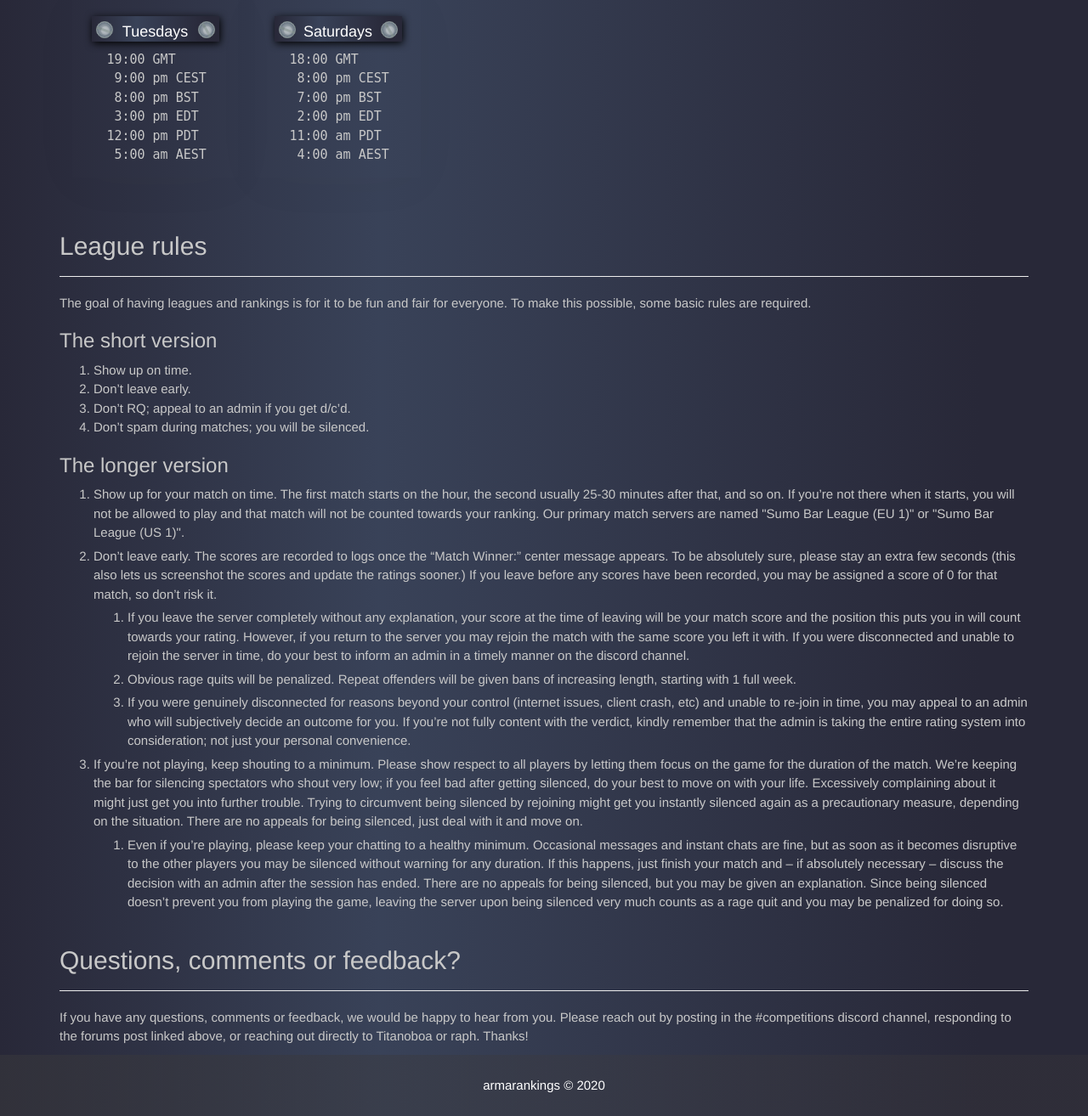
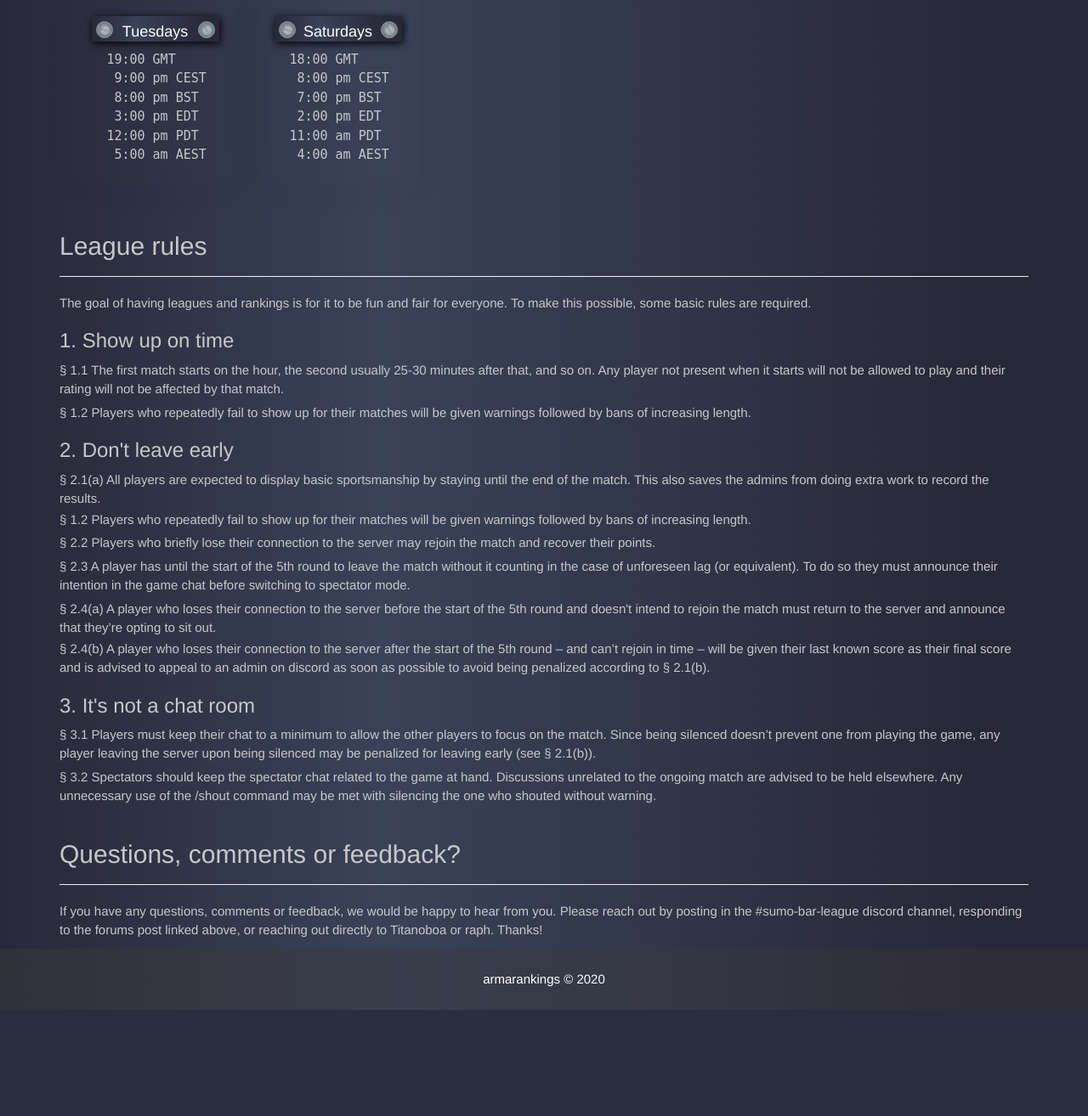
Before and after one commit to raphleu/arma-rankings, a Flask app: page /league-info in a window 1280 px wide. Shown: the part 764-2078 px from the top of the page at 85% size. After the commit the page ends 1953 px from the top, so only its background shows below. Run offline with Flask 2, Linux system fonts and the light colour scheme; some libraries are stand-ins or nearby versions.

Commit message:
Big rule update
Unable to find how to do the X.x numbers with <li>, I changed those to <div>. Totally winged it, hope it's useful.

```diff
--- a/app/templates/league-info.html
+++ b/app/templates/league-info.html
@@ -32,58 +32,49 @@
     </div>
     <p>
       The goal of having leagues and rankings is for it to be fun and fair for everyone. To make this possible, some basic rules are required.
-      <h3>The short version</h3>
-      <ol>
-        <li>
-          Show up on time.
-        </li>
-        <li>
-          Don’t leave early.
-        </li>
-        <li>
-          Don’t RQ; appeal to an admin if you get d/c’d.
-        </li>
-        <li>
-          Don’t spam during matches; you will be silenced.
-        </li>
-      </ol>
-      <h3>The longer version</h3>
-      <div>
-        <ol>
-          <li style="margin-top: 5px;">
-            Show up for your match on time. The first match starts on the hour, the second usually 25-30 minutes after that, and so on. If you’re not there when it starts, you will not be allowed to play and that match will not be counted towards your ranking. Our primary match servers are named "Sumo Bar League (EU 1)" or "Sumo Bar League (US 1)".
-          </li>
-          <li style="margin-top: 5px;">
-            Don’t leave early. The scores are recorded to logs once the “Match Winner:” center message appears. To be absolutely sure, please stay an extra few seconds (this also lets us screenshot the scores and update the ratings sooner.) If you leave before any scores have been recorded, you may be assigned a score of 0 for that match, so don’t risk it.
-            <ol>
-              <li style="margin-top: 5px;">
-                If you leave the server completely without any explanation, your score at the time of leaving will be your match score and the position this puts you in will count towards your rating. However, if you return to the server you may rejoin the match with the same score you left it with. If you were disconnected and unable to rejoin the server in time, do your best to inform an admin in a timely manner on the discord channel.
-              </li>
-              <li style="margin-top: 5px;">
-                Obvious rage quits will be penalized. Repeat offenders will be given bans of increasing length, starting with 1 full week.
-              </li>
-              <li style="margin-top: 5px;">
-                If you were genuinely disconnected for reasons beyond your control (internet issues, client crash, etc) and unable to re-join in time, you may appeal to an admin who will subjectively decide an outcome for you. If you’re not fully content with the verdict, kindly remember that the admin is taking the entire rating system into consideration; not just your personal convenience.
-              </li>
-            </ol>
-          </li>
-          <li style="margin-top: 5px;">
-            If you’re not playing, keep shouting to a minimum. Please show respect to all players by letting them focus on the game for the duration of the match. We’re keeping the bar for silencing spectators who shout very low; if you feel bad after getting silenced, do your best to move on with your life. Excessively complaining about it might just get you into further trouble. Trying to circumvent being silenced by rejoining might get you instantly silenced again as a precautionary measure, depending on the situation. There are no appeals for being silenced, just deal with it and move on.
-            <ol>
-              <li style="margin-top: 5px;">
-                  Even if you’re playing, please keep your chatting to a healthy minimum. Occasional messages and instant chats are fine, but as soon as it becomes disruptive to the other players you may be silenced without warning for any duration. If this happens, just finish your match and – if absolutely necessary – discuss the decision with an admin after the session has ended. There are no appeals for being silenced, but you may be given an explanation. Since being silenced doesn’t prevent you from playing the game, leaving the server upon being silenced very much counts as a rage quit and you may be penalized for doing so.
-              </li>
-            </ol>
-          </li>
-        </ol>
+	 <div>
+      <h3>1. Show up on time</h3>
+      <div style="margin-top: 5px;">
+      § 1.1 The first match starts on the hour, the second usually 25-30 minutes after that, and so on. Any player not present when it starts will not be allowed to play and their rating will not be affected by that match.
       </div>
+      <div style="margin-top: 5px;">
+      § 1.2 Players who repeatedly fail to show up for their matches will be given warnings followed by bans of increasing length.
+      </div>
+      <h3>2. Don't leave early</h3>
+      <div style="margin-top: 5px;">
+      § 2.1(a) All players are expected to display basic sportsmanship by staying until the end of the match. This also saves the admins from doing extra work to record the results.
+      </div>
+      <div style="margin-top: 2px;">
+      § 1.2 Players who repeatedly fail to show up for their matches will be given warnings followed by bans of increasing length.
+      </div>
+      <div style="margin-top: 5px;">
+      § 2.2 Players who briefly lose their connection to the server may rejoin the match and recover their points.
+      </div>
+      <div style="margin-top: 5px;">
+      § 2.3 A player has until the start of the 5th round to leave the match without it counting in the case of unforeseen lag (or equivalent). To do so they must announce their intention in the game chat before switching to spectator mode.
+      </div>
+      <div style="margin-top: 5px;">
+      § 2.4(a) A player who loses their connection to the server before the start of the 5th round and doesn't intend to rejoin the match must return to the server and announce that they’re opting to sit out.
+      </div>
+      <div style="margin-top: 2px;">
+      § 2.4(b) A player who loses their connection to the server after the start of the 5th round – and can’t rejoin in time – will be given their last known score as their final score and is advised to appeal to an admin on discord as soon as possible to avoid being penalized according to § 2.1(b).
+      </div>
+
+      <h3>3. It's not a chat room</h3>
+      <div style="margin-top: 5px;">
+      § 3.1 Players must keep their chat to a minimum to allow the other players to focus on the match. Since being silenced doesn’t prevent one from playing the game, any player leaving the server upon being silenced may be penalized for leaving early (see § 2.1(b)).
+      </div>
+      <div style="margin-top: 5px;">
+      § 3.2 Spectators should keep the spectator chat related to the game at hand. Discussions unrelated to the ongoing match are advised to be held elsewhere. Any unnecessary use of the /shout command may be met with silencing the one who shouted without warning.
+      </div>
+     </div>
     </p>
 
     <div class='page-header'>
       <h2>Questions, comments or feedback?</h2>
     </div>
     <p>
-      If you have any questions, comments or feedback, we would be happy to hear from you. Please reach out by posting in the #competitions discord channel, responding to the forums post linked above, or reaching out directly to Titanoboa or raph. Thanks!
+      If you have any questions, comments or feedback, we would be happy to hear from you. Please reach out by posting in the #sumo-bar-league discord channel, responding to the forums post linked above, or reaching out directly to Titanoboa or raph. Thanks!
     </p>
   </div>
   {% include "footer.html" %}
```
